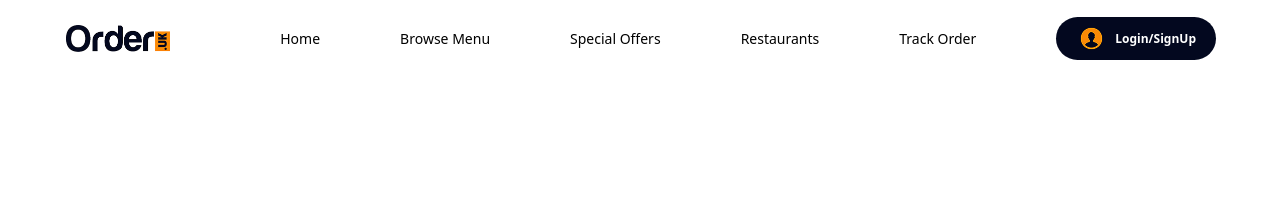
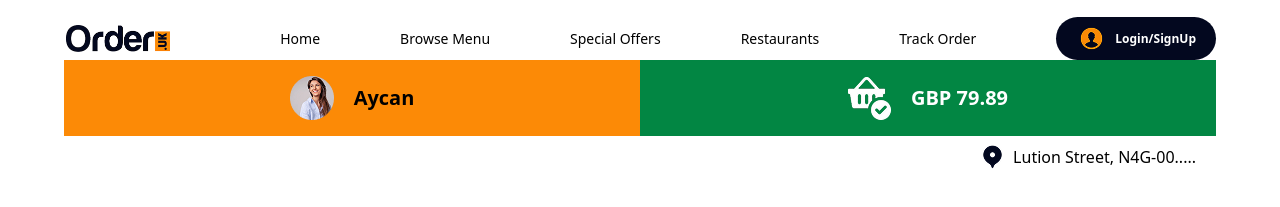
Before and after one commit to terhemeniorwua-png/food-delivery-full-website, a website: page orderPage.html in a window 1280 px wide. Shown: the part 59-266 px from the top of the page. Drawn offline with Linux system fonts and the light colour scheme.

Commit message:
add the main section

```diff
--- a/orderPage.html
+++ b/orderPage.html
@@ -56,6 +56,21 @@
         </div>
     </header>
     </section>
+    <!-- main -->
+    <main class="px-[5%]">
+        <section>
+            <div class="grid grid-cols-2">
+                <div class="bg-[#FC8A06] py-4 font-semibold text-xl flex justify-center items-center gap-5">
+                <img src="assets/images/Ellipse 9.png" alt=""><span>Aycan</span>
+            </div>
+             <div class="bg-[#028643] font-bold text-white text-xl flex justify-center items-center gap-5">
+                <img src="assets/icons/Full Shopping Basket.png" alt=""><span>GBP 79.89</span>
+            </div>
+            </div>
+            <p class="flex justify-end items-center gap-2 py-2 pr-5"><img src="assets/icons/Location.png" alt=""><span>Lution Street, N4G-00.....</span></p>
+        </section>
+
+    </main>
 
 </body>
 </html>
```
